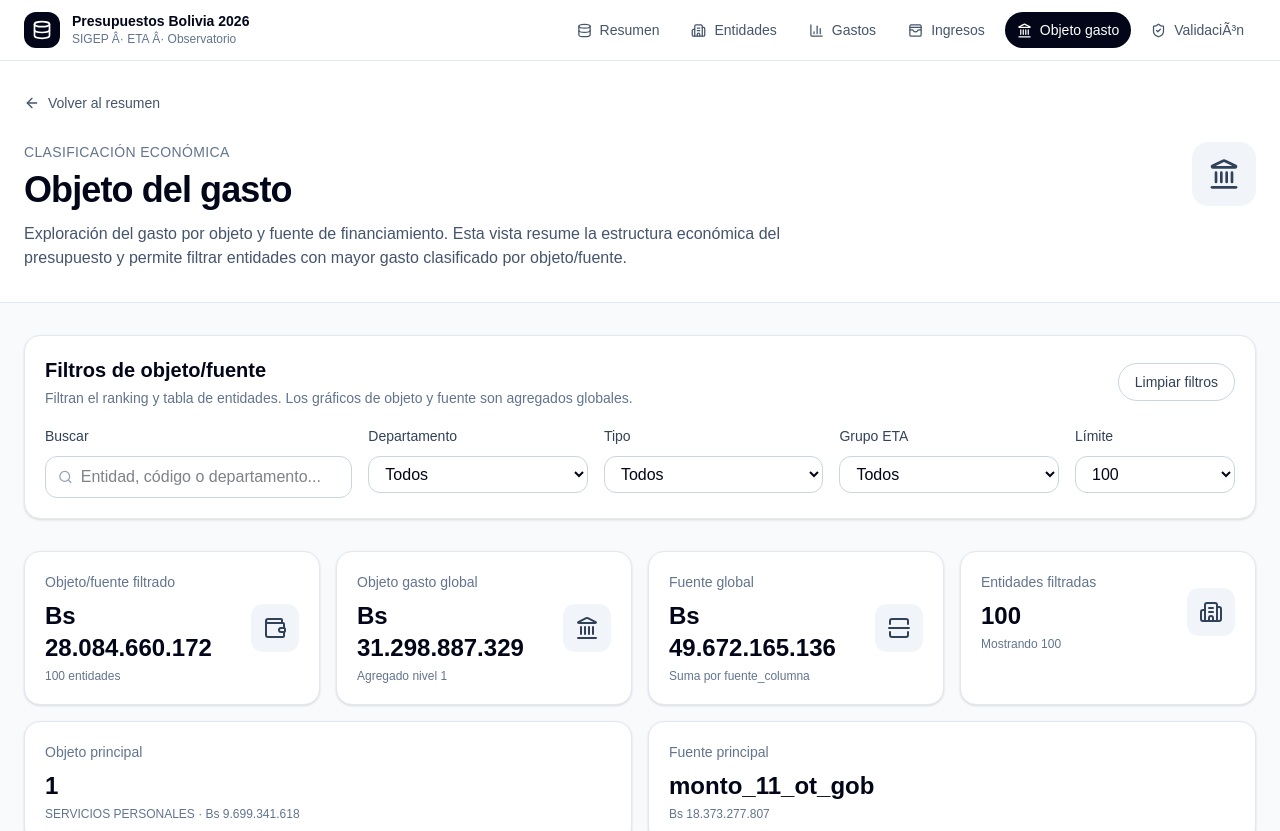
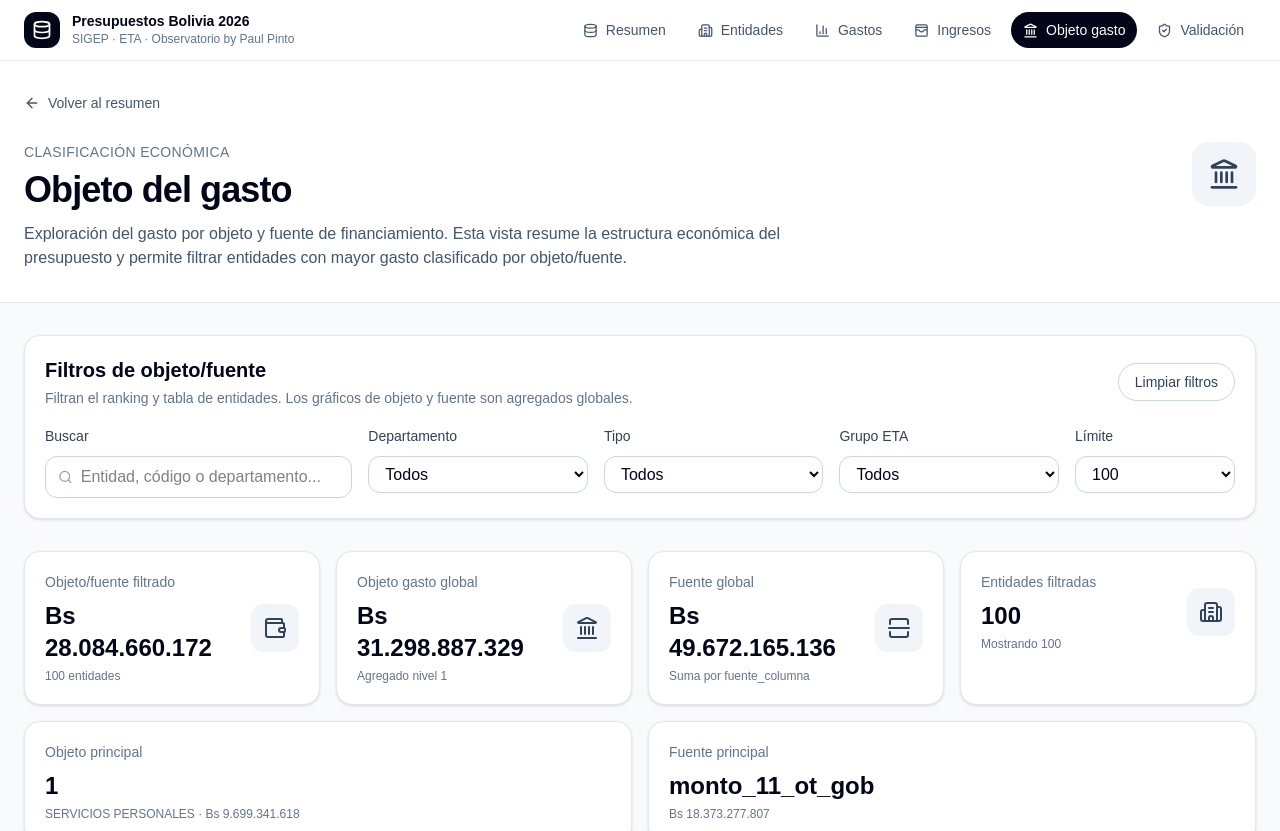
Before and after one commit to paul-pinto/Presupuestos-2026, a Next.js app in the folder frontend/: page /objeto-gasto in a window 1280 px wide. Shown: the top 831 px of the page. Built offline with nearby package versions, Linux system fonts and the light colour scheme.

Commit message:
Fix navigation branding text

```diff
--- a/frontend/src/components/AppNav.tsx
+++ b/frontend/src/components/AppNav.tsx
@@ -41,7 +41,7 @@ const links = [
   },
   {
     href: "/validacion",
-    label: "ValidaciÃ³n",
+    label: "Validación",
     icon: ShieldCheck,
   },
 ];
@@ -65,7 +65,7 @@ export default function AppNav() {
             <p className="text-sm font-semibold leading-tight text-slate-950">
               Presupuestos Bolivia 2026
             </p>
-            <p className="text-xs text-slate-500">SIGEP Â· ETA Â· Observatorio</p>
+            <p className="text-xs text-slate-500">SIGEP · ETA · Observatorio by Paul Pinto</p>
           </div>
         </Link>
 
```
